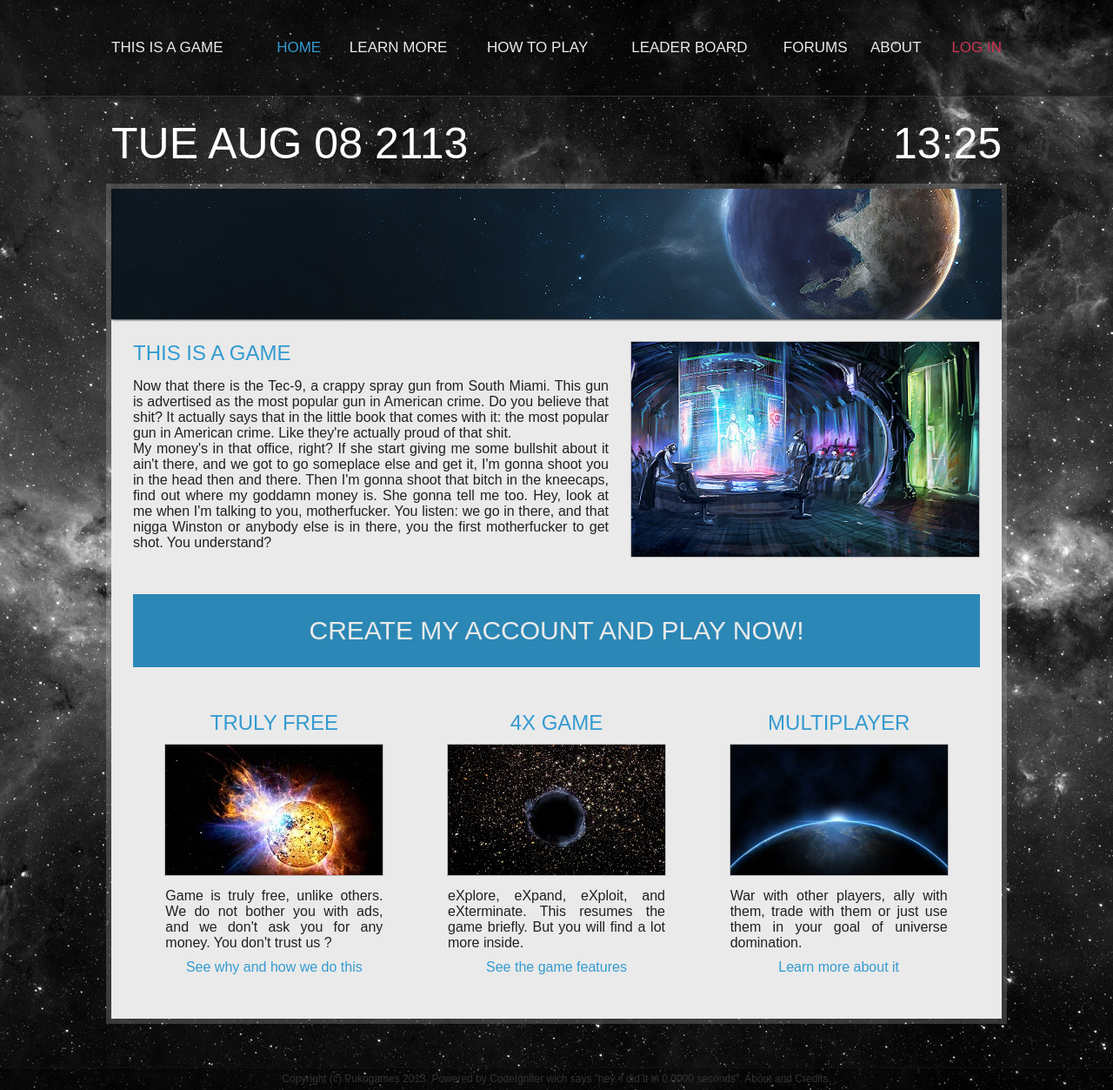
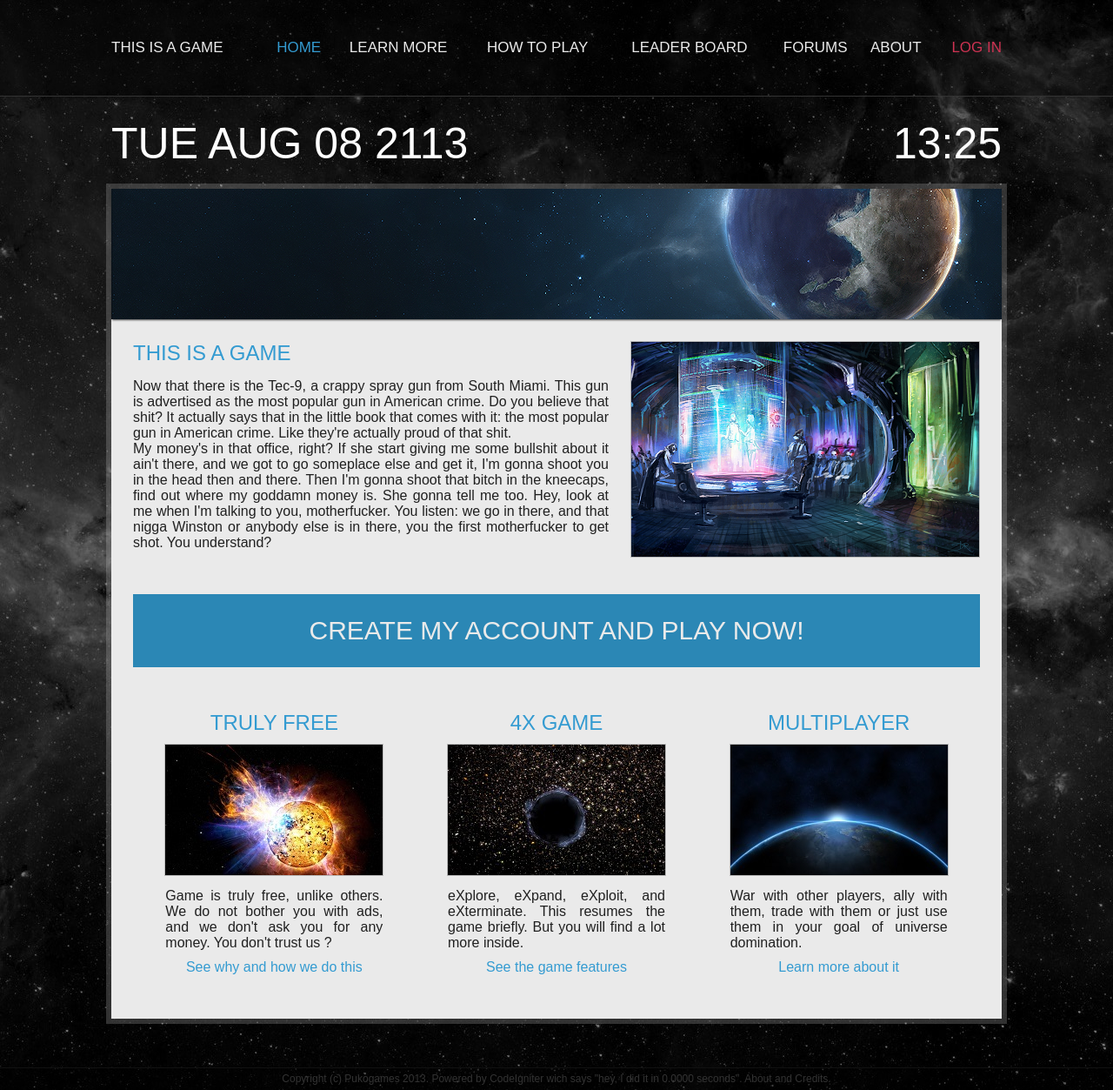
Before and after one commit to PuKoren/open-cluster, a CodeIgniter app: page / in a window 1280 px wide. Shown: the whole page at 87% size. Run offline with CodeIgniter, Linux system fonts and the light colour scheme; some libraries are stand-ins or nearby versions.

Commit message:
Milky way is now dark on background, more relaxing and less size

```diff
--- a/css/default.css
+++ b/css/default.css
@@ -1,6 +1,6 @@
 html{
 	background-color:black;
-	background-image: url(../resources/img/backgrounds/milky_way_gray.jpg);
+	background-image: url(../resources/img/backgrounds/milky_way_dark.jpg);
 	background-position: center top;
 	background-repeat: no-repeat;
 }
```
Also changed, not shown: resources/img/backgrounds/milky_way_dark.jpg (added).
